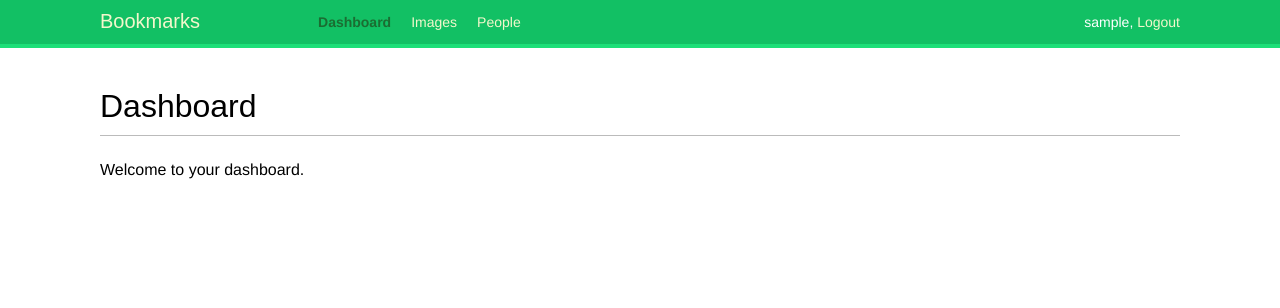
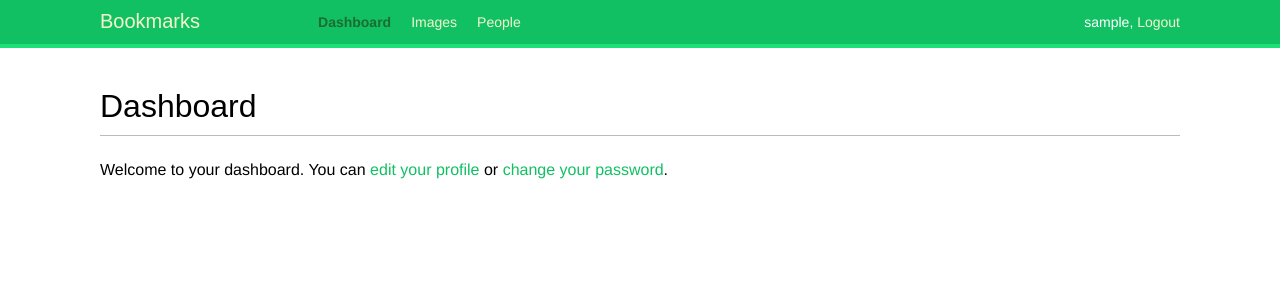
Before and after one commit to viktorkislyak1996/Bookmarks, a Django app: page /account/ in a window 1280 px wide. Shown: the top 308 px of the page. Run offline with Django 4.2, Linux system fonts and the light colour scheme; the visitor is signed in with stand-in values (Sample User, id 1); some web fonts are replaced.

Commit message:
Add messages

```diff
--- a/account/templates/account/dashboard.html
+++ b/account/templates/account/dashboard.html
@@ -4,6 +4,9 @@
 {% block title %}Dashboard{% endblock %}
 
 {% block content %}
-  <h1>Dashboard</h1>
-  <p>Welcome to your dashboard.</p>
+<h1>Dashboard</h1>
+<p>Welcome to your dashboard.
+  You can <a href="{% url 'edit' %}">edit your profile</a> or
+  <a href="{% url 'password_change' %}">change your password</a>.
+</p>
 {% endblock %}
--- a/account/templates/base.html
+++ b/account/templates/base.html
@@ -32,6 +32,16 @@
             {% endif %}
         </span>
     </div>
+    {% if messages %}
+    <ul class="messages">
+        {% for message in messages %}
+        <li class="{{ message.tags }}">
+            {{ message|safe }}
+            <a href="#" class="close">x</a>
+        </li>
+        {% endfor %}
+    </ul>
+    {% endif %}
     <div id="content">
         {% block content %}{% endblock %}
     </div>
--- a/account/views.py
+++ b/account/views.py
@@ -1,3 +1,4 @@
+from django.contrib import messages
 from django.contrib.auth import authenticate, login
 from django.contrib.auth.models import User
 from django.http import HttpResponse
@@ -21,6 +22,9 @@ def user_edit(request):
         if user_form.is_valid() and profile_form.is_valid():
             user_form.save()
             profile_form.save()
+            messages.success(request, 'Profile updated successfully')
+        else:
+            messages.error(request, 'Error updating your profile')
     else:
         user_form = UserEditForm(instance=request.user)
         profile_form = ProfileEditForm(instance=request.user.profile)
--- a/bookmarks/settings.py
+++ b/bookmarks/settings.py
@@ -117,6 +117,8 @@ USE_TZ = True
 # https://docs.djangoproject.com/en/4.1/howto/static-files/
 
 STATIC_URL = 'static/'
+# STATIC_ROOT = os.path.join(BASE_DIR, 'static/')
+
 
 # Media files
 
--- a/bookmarks/urls.py
+++ b/bookmarks/urls.py
@@ -8,5 +8,7 @@ urlpatterns = [
     path('admin/', admin.site.urls),
     path('account/', include('account.urls'))
 ]
+# urlpatterns += static(settings.STATIC_URL, document_root=settings.STATIC_ROOT)
+
 if settings.DEBUG:
     urlpatterns += static(settings.MEDIA_URL, document_root=settings.MEDIA_ROOT)
```
